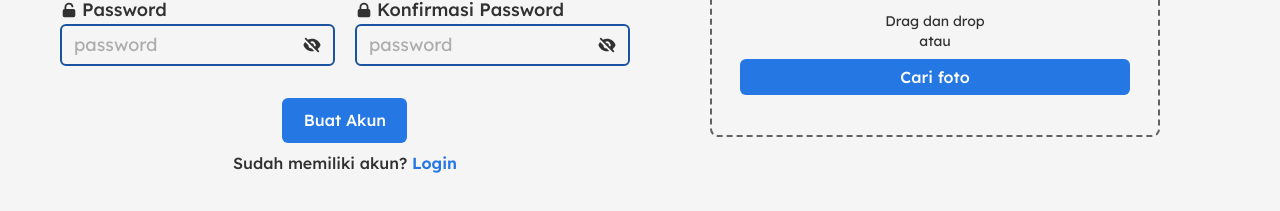
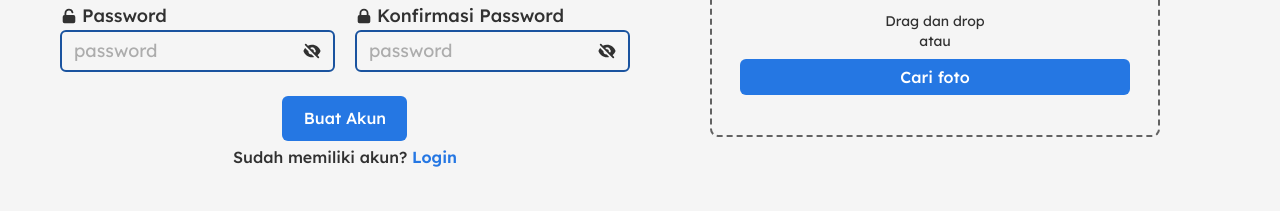
Before and after one commit to ppmb-kmbui/fe-ppmb-2025, a Next.js app: page /signup in a window 1280 px wide. Shown: the part 499-710 px from the top of the page. Built offline with nearby package versions, Linux system fonts and the light colour scheme.

Commit message:
style: adjust spacing for submit button

```diff
--- a/src/app/login/page.tsx
+++ b/src/app/login/page.tsx
@@ -49,7 +49,7 @@ const LoginPage: React.FC = () => {
                     <Input {...register("email")} placeholder="Masukkan email kamu" icon={<HiMail />} label="Email" error={errors.email?.message} />
                     <Input {...register("password")} placeholder="Masukkan password kamu" icon={<HiLockOpen />} label="Password" error={errors.password?.message} />
 
-                    <div className="flex items-center flex-col gap-2 lg:mt-2">
+                    <div className="flex items-center flex-col gap-1 lg:mt-1">
                         <Button label="Masuk" type="submit" size="lg" disabled={isLoading}/>
                         <span className="font-medium">Belum memiliki akun? <span className="text-ppmb-blue-500 font-semibold hover:text-ppmb-blue-700 cursor-pointer hover:underline decoration-2" onClick={() => router.push("/signup")}>Buat Akun</span></span>
                     </div>
--- a/src/app/signup/page.tsx
+++ b/src/app/signup/page.tsx
@@ -116,7 +116,7 @@ const SignupPage: React.FC = () => {
                         <Input {...register("reconfirmPassword")} label="Konfirmasi Password" placeholder="password" icon={<HiLockClosed />} error={errors.reconfirmPassword?.message}/>
                     </div>
 
-                    <div className="flex items-center flex-col gap-2 mt-3">
+                    <div className="flex items-center flex-col gap-1 lg:mt-1">
                         <Button label="Buat Akun" size="lg" type="submit" disabled={isLoading}/>
                         <span className="font-medium">Sudah memiliki akun? <span className="text-ppmb-blue-500 font-semibold hover:text-ppmb-blue-700 cursor-pointer hover:underline decoration-2" onClick={() => router.push("/login")}>Login</span></span>
                     </div>
```
